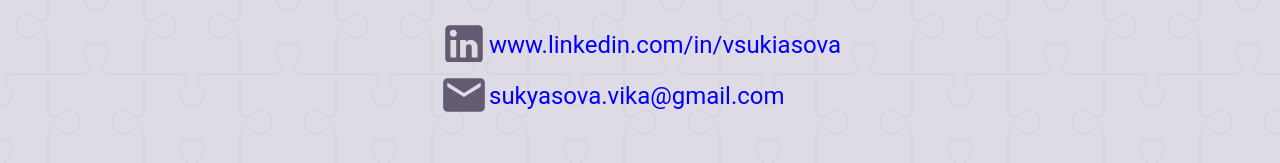
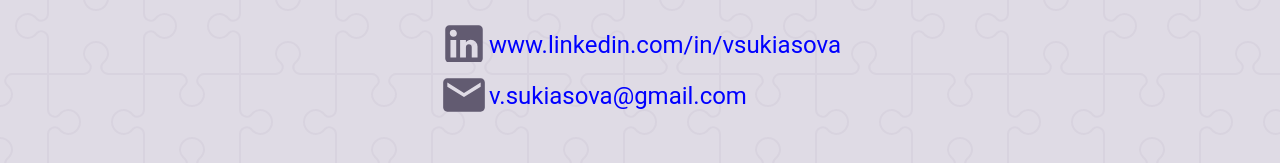
Before and after one commit to JoshuaAlexanderNeo/VictoriaPortfolio, a Next.js app: page /Contact in a window 1280 px wide. Shown: the part 262-425 px from the top of the page. Built offline with nearby package versions, Linux system fonts and the light colour scheme.

Commit message:
changed email.

```diff
--- a/pages/Contact/index.js
+++ b/pages/Contact/index.js
@@ -20,7 +20,7 @@ export default function Home() {
             <div style={{ justifyContent: "center", display: "grid"}}>
               <Typography gutterBottom variant="h3">Contact me</Typography>
               <Link passHref href='https://www.linkedin.com/in/vsukiasova'><Typography className="clickableLink" gutterBottom variant="h5"><LinkedInIcon color="secondary" sx={{ mb: -2, fontSize: "50px" }} />www.linkedin.com/in/vsukiasova</Typography></Link>
-              <Link passHref href='mailto:SUKYASOVA.VIKA@GMAIL.COM'><Typography className="clickableLink" gutterBottom variant="h5"><EmailIcon color="secondary" sx={{ mb: -2, fontSize: "50px" }} />sukyasova.vika@gmail.com</Typography></Link>
+              <Link passHref href='mailto:v.sukiasova@gmail.com'><Typography className="clickableLink" gutterBottom variant="h5"><EmailIcon color="secondary" sx={{ mb: -2, fontSize: "50px" }} />v.sukiasova@gmail.com</Typography></Link>
             </div>
             <div style={{ justifyContent: "center", display: "flex", marginTop: "30px" }}>
               <Image src={avatar} alt="avatar" quality={100} objectFit="cover" sx={{ mb: "20px" }} />
```
